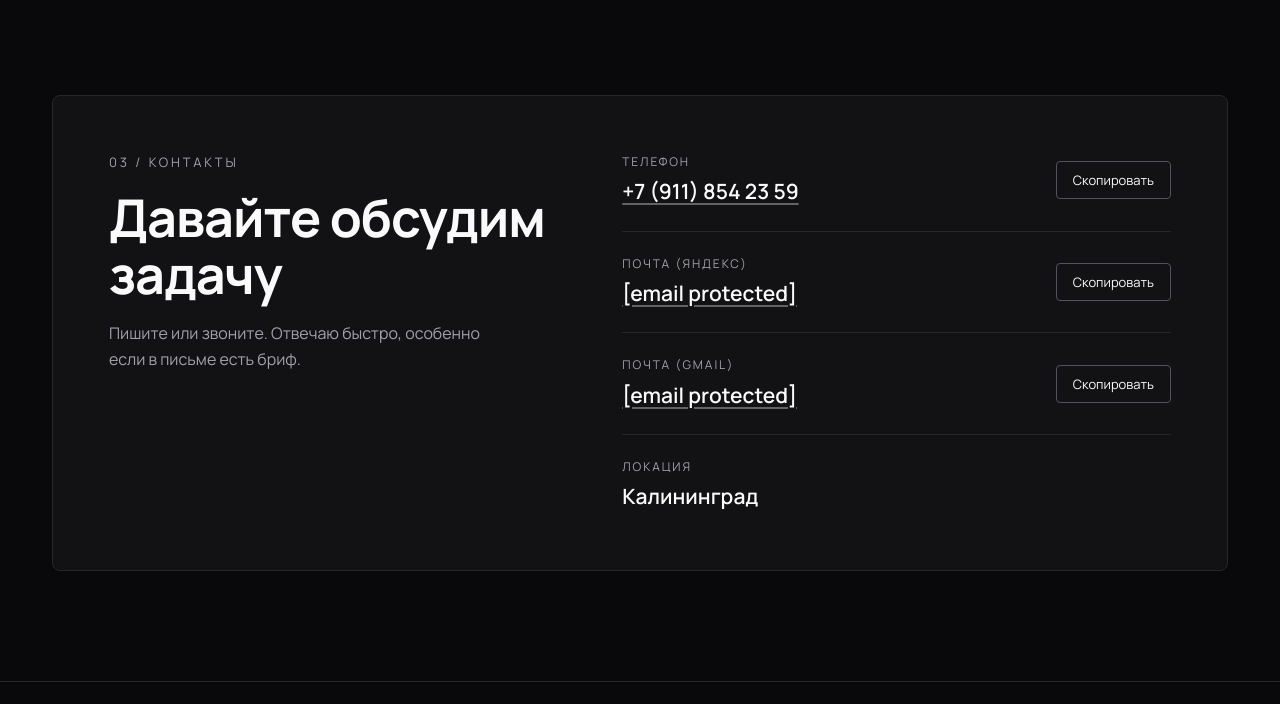
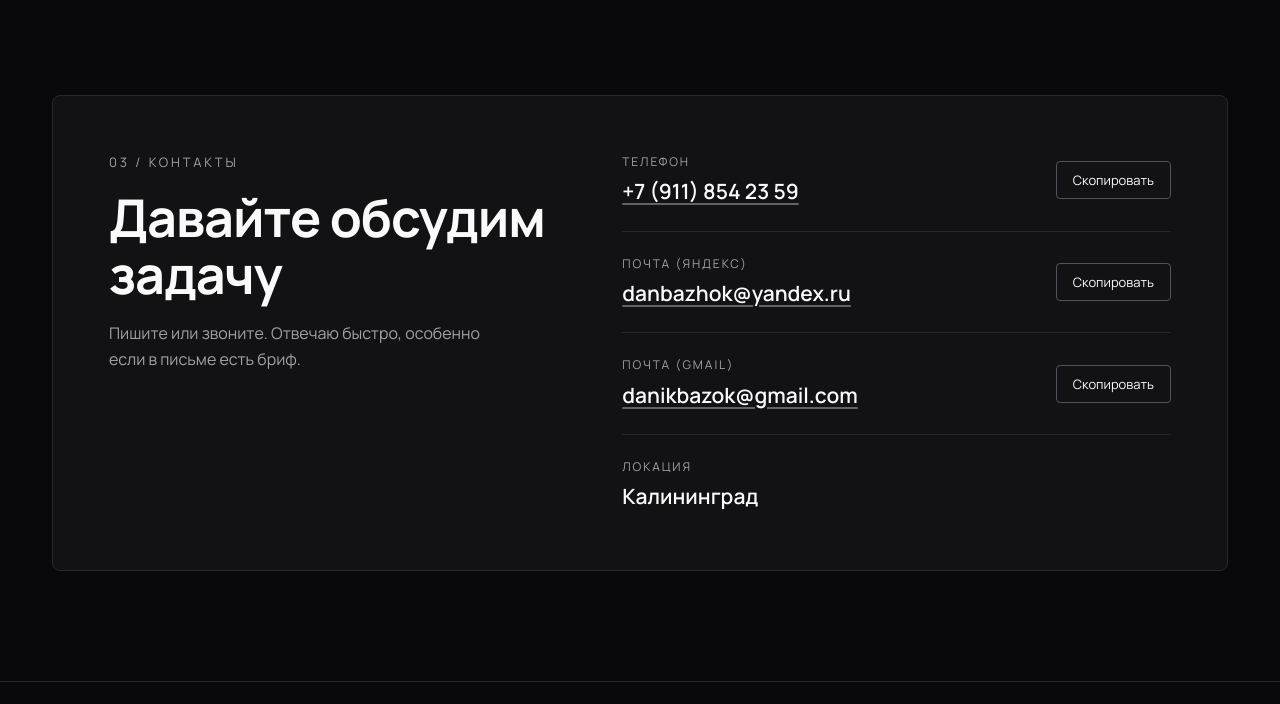
Before and after one commit to UnreadPancake/Bazokdaniil, a plain HTML site: page index.html in a window 1280 px wide. Shown: the part 6722-7426 px from the top of the page. Drawn offline with Linux system fonts and the light colour scheme.

Commit message:
Update index.html

```diff
--- a/index.html
+++ b/index.html
@@ -259,11 +259,13 @@ footer{border-top:1px solid var(--line);padding:44px 0}
             <button class="copy" type="button" data-copy="+7 (911) 854 23 59">Скопировать</button>
           </div>
           <div class="row">
-            <div><div class="lbl">Почта (Яндекс)</div><a class="val" href="/cdn-cgi/l/email-protection#6c080d020e0d160403072c150d02080914421e19"><span class="__cf_email__" data-cfemail="1b7f7a75797a617374705b627a757f7e6335696e">[email&#160;protected]</span></a></div>
+            <div><div class="lbl">Почта (Яндекс)</div><a class="val" href="mailto:danbazhok@yandex.ru">danbazhok@yandex.ru</a>
+</div>
             <button class="copy" type="button" data-copy="danbazhok@yandex.ru">Скопировать</button>
           </div>
           <div class="row">
-            <div><div class="lbl">Почта (Gmail)</div><a class="val" href="/cdn-cgi/l/email-protection#b4d0d5dadddfd6d5cedbdff4d3d9d5ddd89ad7dbd9"><span class="__cf_email__" data-cfemail="6206030c0b090003180d0922050f030b0e4c010d0f">[email&#160;protected]</span></a></div>
+            <div><div class="lbl">Почта (Gmail)</div><a class="val" href="mailto:danikbazok@gmail.com">danikbazok@gmail.com</a>
+</div>
             <button class="copy" type="button" data-copy="danikbazok@gmail.com">Скопировать</button>
           </div>
           <div class="row">
```
